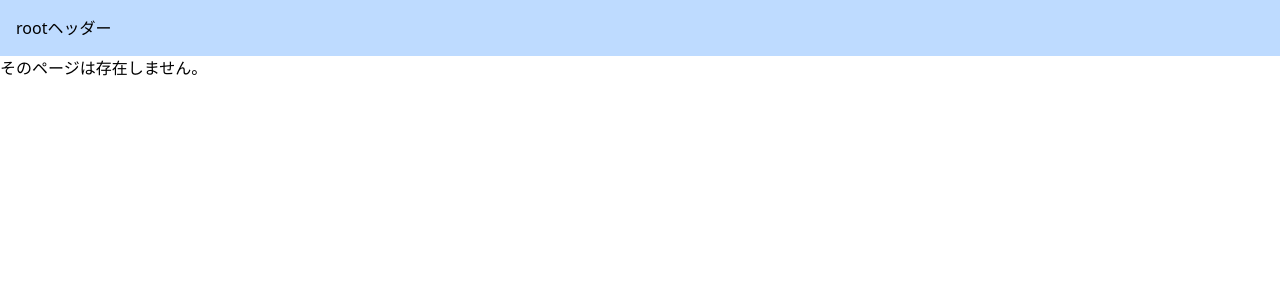
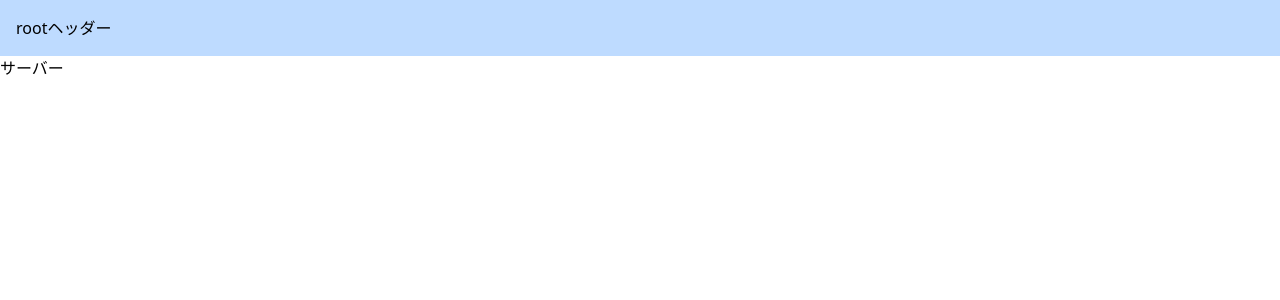
Before and after one commit to k-azuki-t/nextjs-handson, a Next.js app: page /rsc in a window 1280 px wide. Before the commit this address had no page. Shown: the top 300 px of the page. Built offline with nearby package versions, Linux system fonts and the light colour scheme.

Commit message:
25. RSCとRCCの違い・ReactHook, イベント周り

```diff
--- a/src/app/rcc/page.tsx
+++ b/src/app/rcc/page.tsx
@@ -1,10 +1,15 @@
-'use client'
+'use client';
 
-export default function ClientComponent() {
-    console.log('client')
+import { useState } from 'react';
+
+export default function ServerComponent() {
+    console.log('Client');
+    const [count, setCount] = useState(0);
+
   return (
     <div>
-      クライアント
+        クライアント
+        <button onClick={() => setCount(count + 1)}>Count: {count}</button>
     </div>
   )
 }
--- /dev/null
+++ b/src/app/rsc/page.tsx
@@ -0,0 +1,8 @@
+export default function ServerComponent() {
+    console.log('ServerComponentがレンダリングされました');
+  return (
+    <div>
+      サーバー
+    </div>
+  )
+}
```
